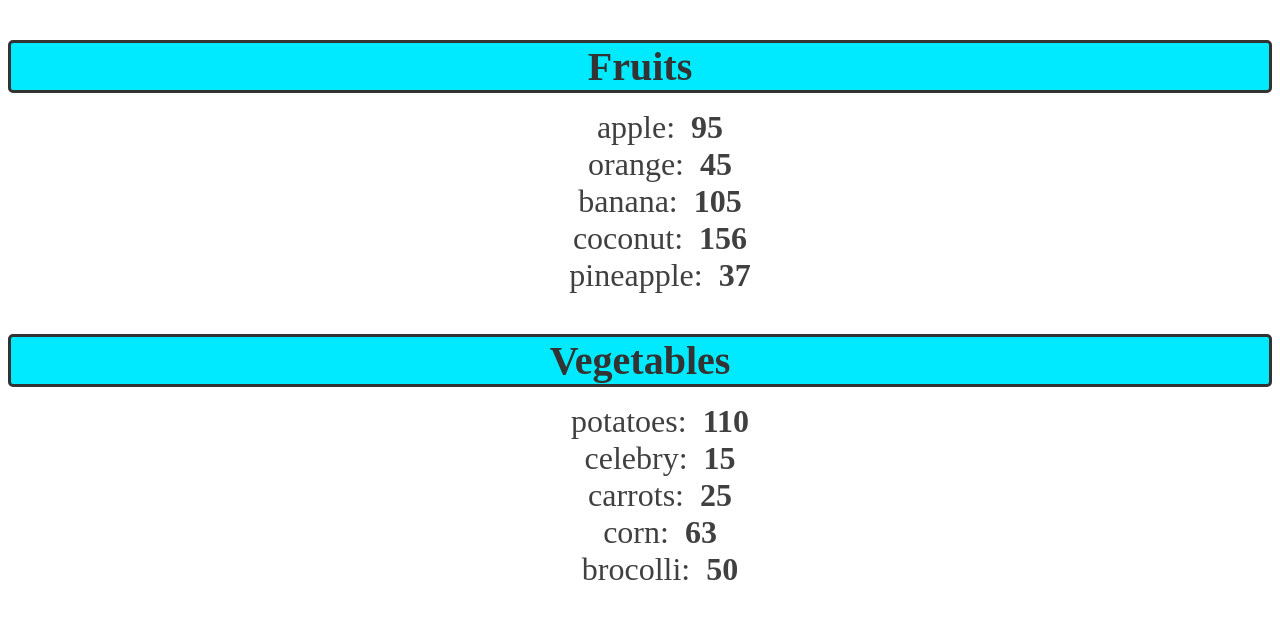
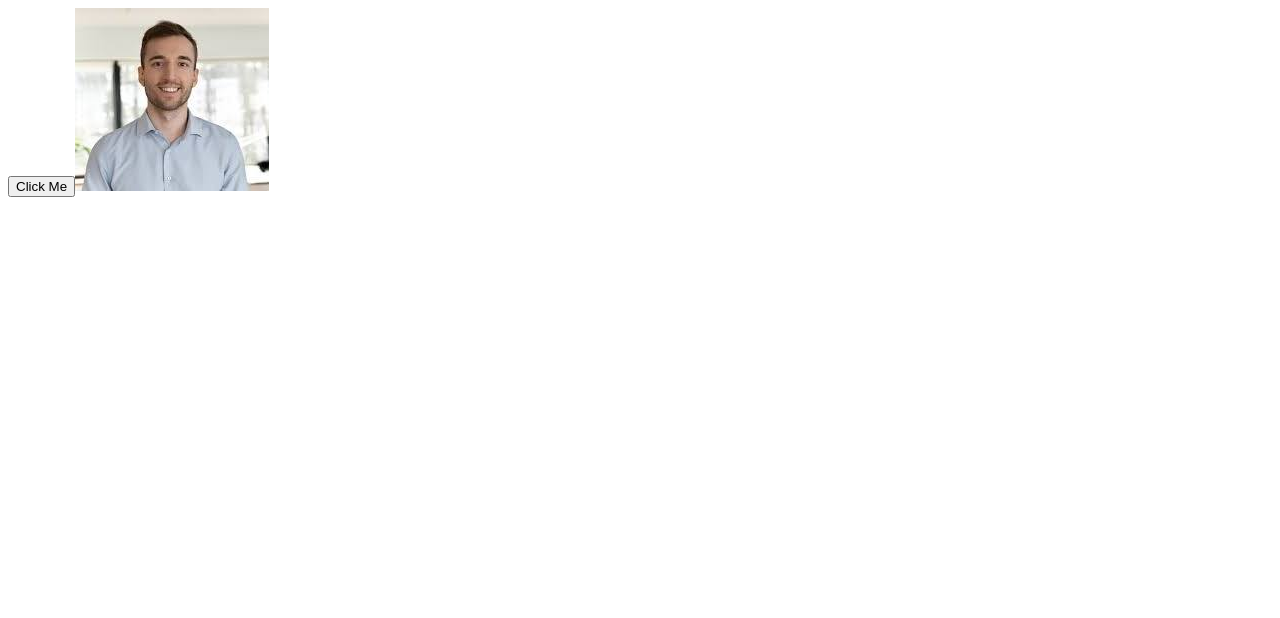
Before and after one commit to lakshminiranjan/react_practice_9, a React (Vite) app in the folder sample_proj/: page / in a window 1280 px wide. Shown: the top 618 px of the page. Built offline with nearby package versions, Linux system fonts and the light colour scheme.

Commit message:
initial commit

```diff
--- a/sample_proj/src/App.jsx
+++ b/sample_proj/src/App.jsx
@@ -1,33 +1,18 @@
 
-import List from './components/List'
+import Button from './components/Button'
+import ProfilePicture from './components/ProfilePicture'
 
 
 function App() {
 
 
-      const fruits = [{id: 1 ,name:"apple", calories : 95},
-                    {id: 2 ,name:"orange" , calories :45},
-                    {id: 3 ,name:"banana", calories : 105},
-                    {id: 4 ,name:"coconut" , calories :156},
-                    {id: 5 ,name: "pineapple", calories :37}];
+  return (
+    <>
+    <Button/>
+    <ProfilePicture/>
+    </>
 
-
-
-      const vegetables = [{id: 6 ,name:"potatoes", calories : 110},
-                          {id: 7 ,name:"celebry" , calories :15},
-                          {id: 8 ,name:"carrots", calories : 25},
-                          {id: 9 ,name:"corn" , calories :63},
-                          {id: 10 ,name: "brocolli", calories :50}];
-
-
-
-
-  return (<>
-  {fruits.length > 0 && <List items={fruits} category="Fruits"/> }
-  {vegetables.length > 0 && <List items={vegetables} category="Vegetables"/> }
-
-
-  </>)
+  )
 }
 
 export default App
--- /dev/null
+++ b/sample_proj/src/components/Button.jsx
@@ -0,0 +1,23 @@
+import React from 'react'
+
+function Button() {
+
+    // let count = 0;
+    // const handleClick = (name) => console.log("Ouch");
+    // if (count < 3 ){
+    //     count++;
+    //     console.log(`${name} you clicked me ${count} times` );
+    // }
+    // else{
+    //     console.log(`${name} stop clicking me` );
+    // }
+
+    // const handleClick2 = (name) => console.log(`${name} stop clicking me`)
+
+    const handleClick = (e) => e.target.textContent = "Ouch! ";
+  return (
+    <button onDoubleClick={(e) => handleClick(e)}>Click Me</button>
+  )
+}
+
+export default Button
--- a/sample_proj/src/components/List.jsx
+++ /dev/null
@@ -1,42 +0,0 @@
-import React from 'react'
-import PropTypes from 'prop-types'
-
-function List(props) {
-
-
-    const category =props.category;
-
-    const itemList =props.items;
-
-
-
-                    // fruits.sort((a,b) => a.name.localeCompare(b.name));//Alphabetical
-                    // fruits.sort((a,b) => b.name.localeCompare(a.name));//Reverse Alphabetical
-                    // fruits.sort((a,b) => a.calories - b.calories);-numerical
-                    // fruits.sort((a,b) => b.calories - a.calories);-reversde numerical
-
-                   // const lowCalFruits = fruits.filter(fruit => fruit.calories < 100);
-                    //const highCalFruits = fruits.filter(fruit => fruit.calories >= 100);
-
-
-    const listItems =itemList.map(item =>  <li key ={item.id}>
-                                {item.name}: &nbsp;<b>{item.calories}</b></li>)
-
-  return (
-    <><h3 className="list-category">{category}</h3>
-    <ol className="list-items">{listItems}</ol></>)
-}
-
-List.propTypes={
-    category: PropTypes.string,
-    items: PropTypes.arrayOf(PropTypes.shape({id: PropTypes.number,
-                                                name : PropTypes.string,
-                                            calories: PropTypes.number,}))
-}
-
-List.defaultProps={
-    category : "Category",
-    items : [],
-}
-
-export default List
--- /dev/null
+++ b/sample_proj/src/components/ProfilePicture.jsx
@@ -0,0 +1,16 @@
+import React from 'react'
+
+
+
+//Click event Handling- AN interaction when a user click on a specific elemrnt.We can respondn to clicks by pasting a callback to the onClick event handler
+
+function ProfilePicture() {
+
+    const imageUrl = './src/assets/profiile.jpeg';
+    const handleClick = (e) => e.target.style.display = 'none';
+  return (
+    <img onClick={(e) => handleClick(e)} src={imageUrl} alt="" />
+  )
+}
+
+export default ProfilePicture
```
